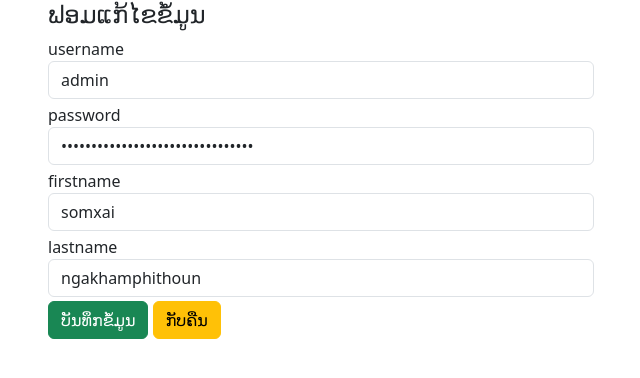
After one commit to lao2dev-la/php-a, a PHP site: page /formedit.php?id=1 in a window 1280 px wide. The commit adds this page. Shown: the top 378 px of the page, without its empty margins (34-674 px from the left). Run offline with PHP 8.4, Linux system fonts and the light colour scheme; a user stored in the database is signed in; data comes from the database, SQL or seed files in the repository.

Commit message:
Add files via upload

```diff
--- a/admin_page.php
+++ b/admin_page.php
@@ -13,7 +13,6 @@ if (!$_SESSION["id"]){  //check session
 <meta http-equiv="X-UA-Compatible" content="IE=edge">
 <meta name="viewport" content="width=device-width, initial-scale=1">
 <link href="https://cdn.jsdelivr.net/npm/bootstrap@5.3.0-alpha1/dist/css/bootstrap.min.css" rel="stylesheet" integrity="sha384-GLhlTQ8iRABdZLl6O3oVMWSktQOp6b7In1Zl3/Jr59b6EGGoI1aFkw7cmDA6j6gD" crossorigin="anonymous">
-
 </head>
 <body>
 
@@ -21,7 +20,7 @@ if (!$_SESSION["id"]){  //check session
     <div class="row">
       <div class="col-md-12">
         <h3>ລາຍການສະມາຊິກ</h3>
-        <a href="member.php?add" class="btn btn-success">ເພີ່ມຂໍ້ມູນ</a>
+        <a href="formAdd.php" class="btn btn-success">ເພີ່ມຂໍ້ມູນ</a>
         <table class="table">
   <thead>
     <tr>
@@ -46,7 +45,7 @@ if (!$_SESSION["id"]){  //check session
       <td><?= $row["username"]; ?></td>
       <td><?= $row["firstname"]; ?></td>
       <td><?= $row["lastname"]; ?></td>
-      <td><a href="#" class="btn btn-warning">ແກ້ໄຂ</a></td>
+      <td><a href="formedit.php?id=<?= $row['id'] ?>" class="btn btn-warning">ແກ້ໄຂ</a></td>
       <td><a href="#" class="btn btn-danger">ລຶບ</a></td>
     </tr>
     <?php } ?>
--- a/condb.php
+++ b/condb.php
@@ -4,7 +4,7 @@ $username = "root";
 $password = "";
 
 try {
-  $conn = new PDO("mysql:host=$servername;dbname=mydb2", $username, $password);
+  $conn = new PDO("mysql:host=$servername;dbname=mydb", $username, $password);
   // set the PDO error mode to exception
   $conn->setAttribute(PDO::ATTR_ERRMODE, PDO::ERRMODE_EXCEPTION);
 //   echo "Connected successfully";
--- a/connection.php
+++ b/connection.php
@@ -3,7 +3,7 @@ $con = mysqli_connect(
     "localhost",
     "root",
     "",
-    "mydb2"
+    "mydb"
 ) or die("ເຊື່ອມຕໍ່ຖານຂໍ້ມູນຜິດພາດ:".mysqli_error($con));
 //echo "ເຊື່ອມຕໍ່ຖານຂໍ້ມູນສຳເລັດ";
 ?>
--- /dev/null
+++ b/formedit.php
@@ -0,0 +1,55 @@
+<!DOCTYPE html>
+<html lang="en">
+<head>
+    <meta charset="UTF-8">
+    <meta http-equiv="X-UA-Compatible" content="IE=edge">
+    <meta name="viewport" content="width=device-width, initial-scale=1.0">
+    <title>edit users</title>
+    <link href="https://cdn.jsdelivr.net/npm/bootstrap@5.3.0-alpha1/dist/css/bootstrap.min.css" rel="stylesheet" integrity="sha384-GLhlTQ8iRABdZLl6O3oVMWSktQOp6b7In1Zl3/Jr59b6EGGoI1aFkw7cmDA6j6gD" crossorigin="anonymous">
+</head>
+<body>
+    <?php
+    // var_dump($_GET);
+    if(isset($_GET['id'])){
+        require_once("./condb.php");
+        $sql =$conn->prepare("SELECT * FROM users WHERE id=?");
+        $sql->execute([$_GET['id']]);
+        $row = $sql->fetch(PDO::FETCH_ASSOC);
+        if($sql->rowCount()<1){
+            header("location:admin_page.php");
+            exit();
+        }
+    }
+?>
+    <div class="container">
+        <div class="row">
+            <div class="col-md-6">
+                <h4>ຟອມແກ້ໄຂຂໍ້ມູນ</h4>
+                <form action="formedit_db.php" method="post">
+                <div class="mb-1">
+                    <label for="username">username</label>
+                    <input type="text" name="username" class="form-control" value="<?= $row['username'] ?>" >
+                </div>
+                <div class="mb-1">
+                    <label for="password">password</label>
+                    <input type="password" name="password" class="form-control" value="<?= $row['password'] ?>" >
+                </div>
+                <div class="mb-1">
+                    <label for="firstname">firstname</label>
+                    <input type="text" name="firstname" class="form-control" value="<?= $row['firstname'] ?>" >
+                </div>
+                <div class="mb-1">
+                    <label for="lastname">lastname</label>
+                    <input  type="text" name="lastname" class="form-control" value="<?= $row['lastname'] ?>" >
+                </div>
+                <div class="mb-1">
+                    <input type="hidden" name="id" value="<?= $row['id'] ?>">
+                    <button type="submit" class="btn btn-success">ບັນທຶກຂໍ້ມູນ</button>
+                    <a href="./admin_page.php" class="btn btn-warning">ກັບຄືນ</a>
+                </div>
+                </form>
+            </div>
+        </div>
+    </div>
+</body>
+</html>
--- /dev/null
+++ b/formedit_db.php
@@ -0,0 +1,4 @@
+<?php
+var_dump($_POST);
+
+?>
```
Also changed, not shown: formAdd.php (added, +41 -0 lines), formadd_db.php (added, +36 -0 lines).
